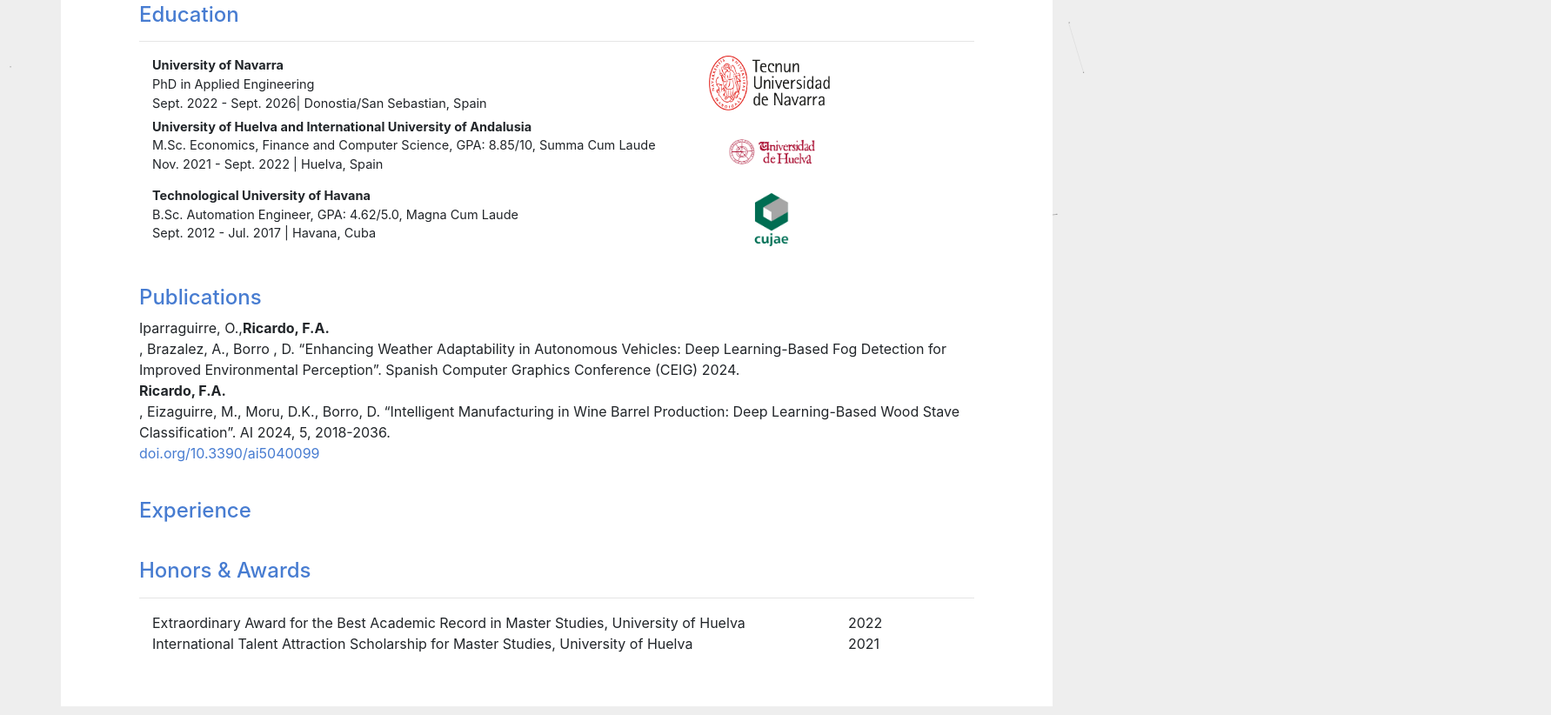
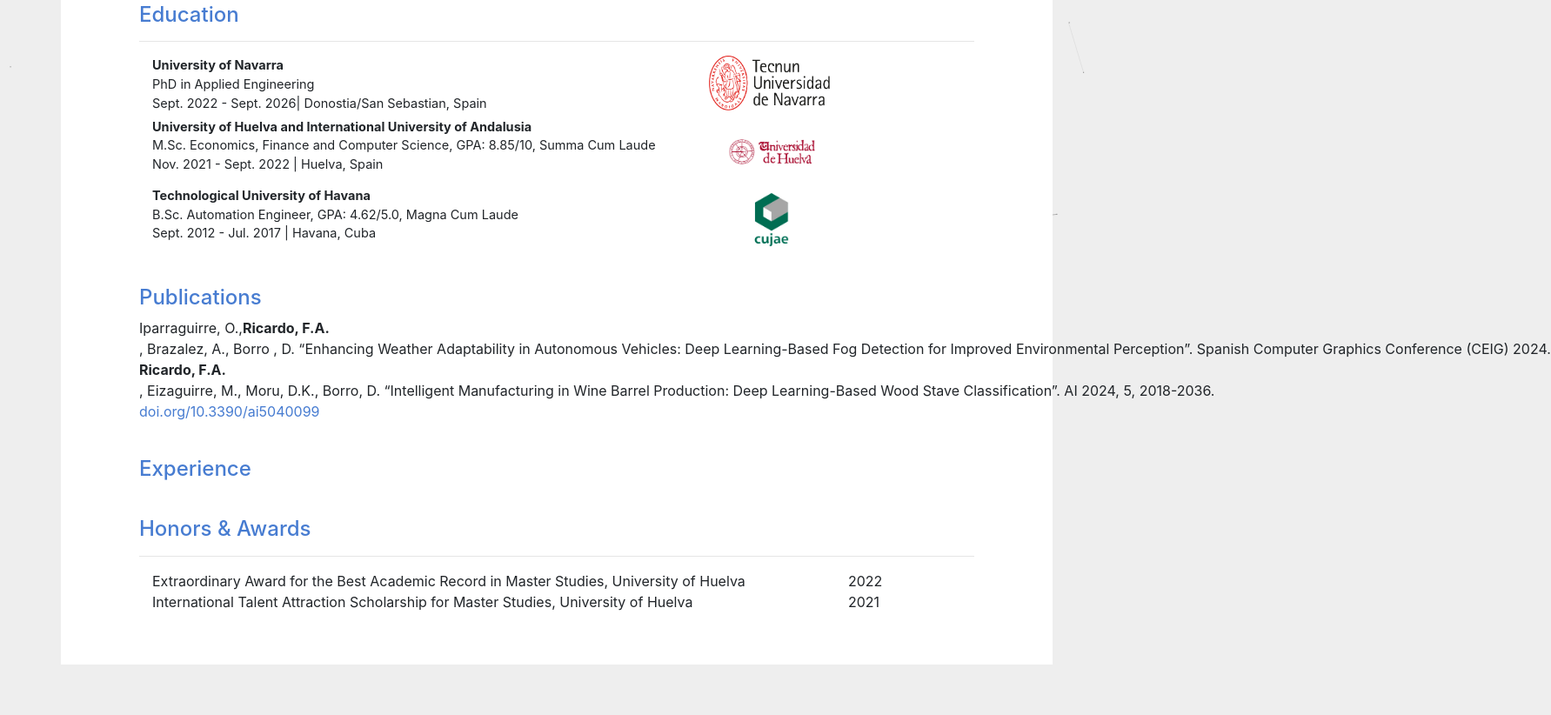
Before and after one commit to FrankARicardo/github.io, a plain HTML site: page index.html in a window 1280 px wide. Shown: the part 548-1370 px from the top of the page at 87% size, 1783 px wide, since content can reach past the window. After the commit the page ends 1322 px from the top, so only its background shows below. Drawn offline with nearby package versions, Linux system fonts and the light colour scheme.

Commit message:
personal

```diff
--- a/source/style.css
+++ b/source/style.css
@@ -37,6 +37,10 @@ a:hover img {
 .hide {
 	display: none;
 }
+
+.row strong, .row a{display:inline;}
+
+.row {white-space: nowrap;}
 
 p {
 	font-size: 14.5px;
```
